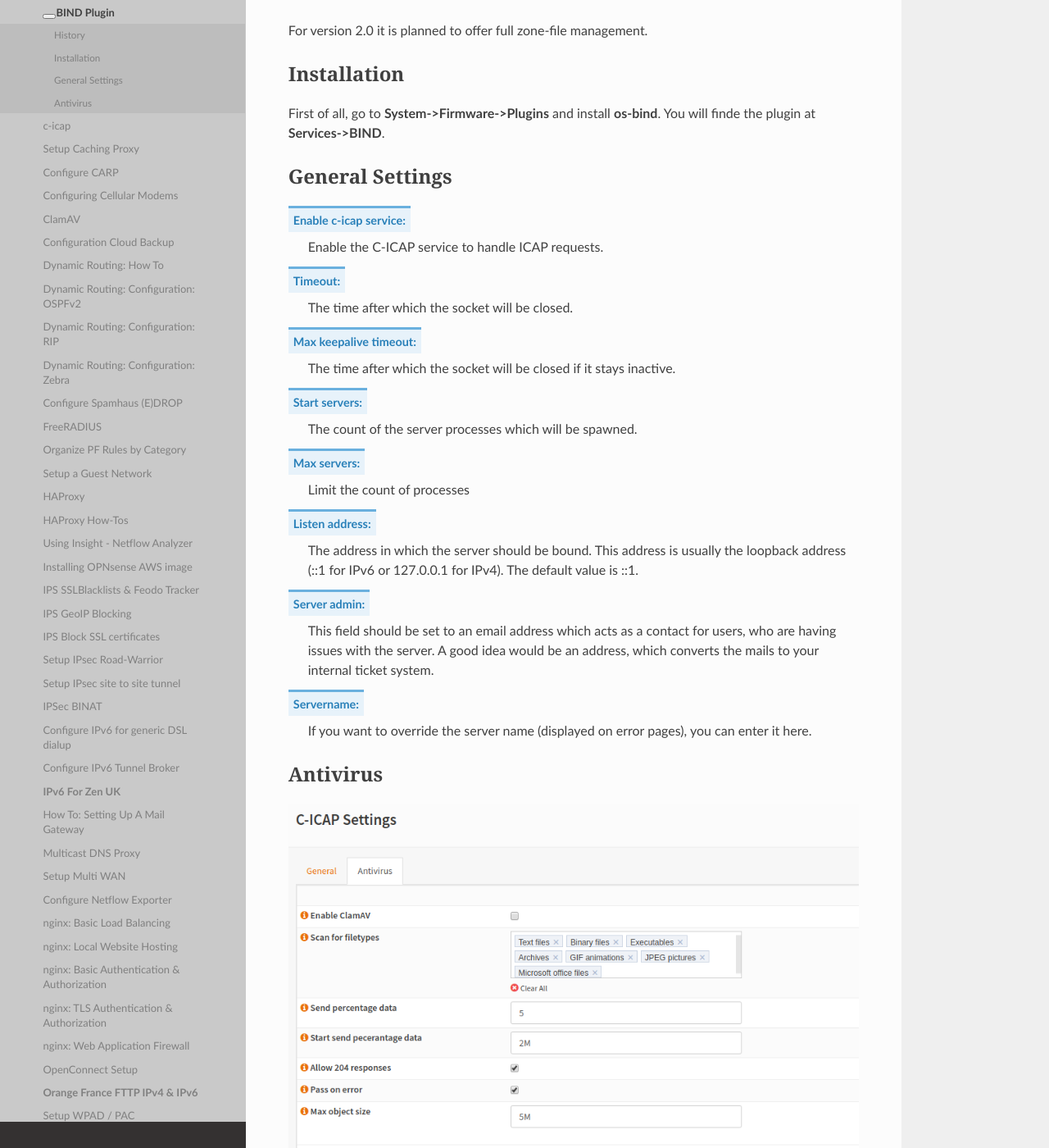
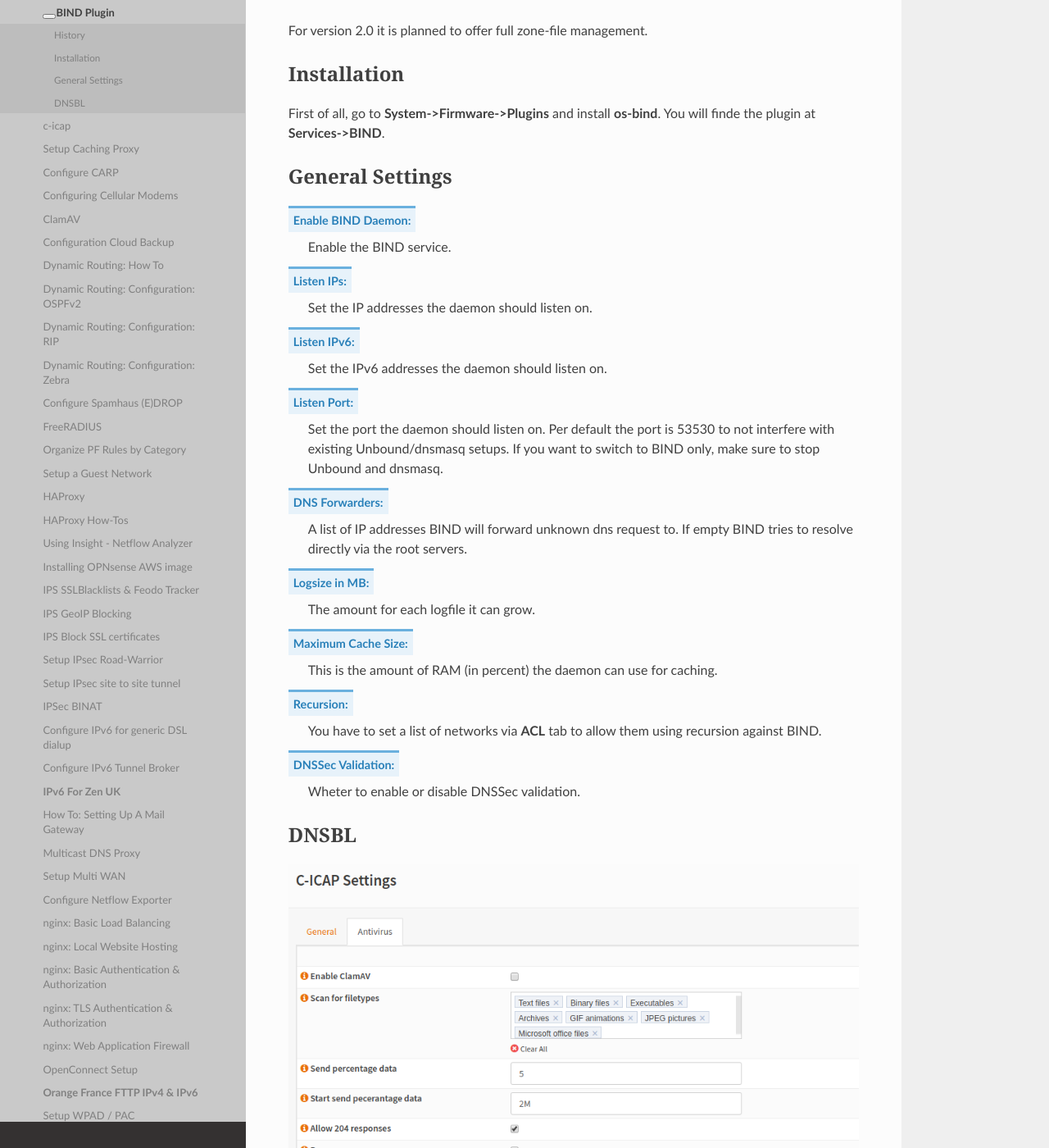
Before and after one commit to opnsense/docs, a Sphinx documentation site: the page built from source/manual/how-tos/bind.rst, in a window 1280 px wide and 1400 px high, scrolled down 390 px. Shown: the whole window at 82% size. Built offline with Sphinx 7.4.7 and the Read the Docs theme 2.0.0, drawn with Linux system fonts in a browser that asks for light colours; nearby versions of some CDN libraries; some web fonts are replaced; library files that are not in the unit come from our copies.

Commit message:
Update bind.rst

```diff
--- a/source/manual/how-tos/bind.rst
+++ b/source/manual/how-tos/bind.rst
@@ -29,33 +29,33 @@
 General Settings
 ----------------
 
-:Enable c-icap service:
-    Enable the C-ICAP service to handle ICAP requests.
-:Timeout:
-    The time after which the socket will be closed.
-:Max keepalive timeout:
-    The time after which the socket will be closed if it stays inactive.
-:Start servers:
-    The count of the server processes which will be spawned.
-:Max servers:
-    Limit the count of processes
-:Listen address:
-    The address in which the server should be bound.
-    This address is usually the loopback address (\:\:1 for IPv6 or
-    127.0.0.1 for IPv4). The default value is \:\:1.
-:Server admin:
-    This field should be set to an email address which acts as a contact
-    for users, who are having issues with the server.
-    A good idea would be an address, which converts the mails to your internal
-    ticket system.
-:Servername:
-    If you want to override the server name (displayed on error pages),
-    you can enter it here.
+:Enable BIND Daemon:
+    Enable the BIND service.
+:Listen IPs:
+    Set the IP addresses the daemon should listen on.
+:Listen IPv6:
+    Set the IPv6 addresses the daemon should listen on.
+:Listen Port:
+    Set the port the daemon should listen on. Per default the port is 53530 to not
+    interfere with existing Unbound/dnsmasq setups. If you want to switch to BIND
+    only, make sure to stop Unbound and dnsmasq.
+:DNS Forwarders:
+    A list of IP addresses BIND will forward unknown dns request to. If empty BIND
+    tries to resolve directly via the root servers.
+:Logsize in MB:
+    The amount for each logfile it can grow.
+:Maximum Cache Size:
+    This is the amount of RAM (in percent) the daemon can use for caching.
+:Recursion:
+    You have to set a list of networks via **ACL** tab to allow them using recursion
+    against BIND.
+:DNSSec Validation:
+    Wheter to enable or disable DNSSec validation.
 
 
----------
-Antivirus
----------
+-----
+DNSBL
+-----
 
 .. image:: images/c-icap_av.png
 
```
